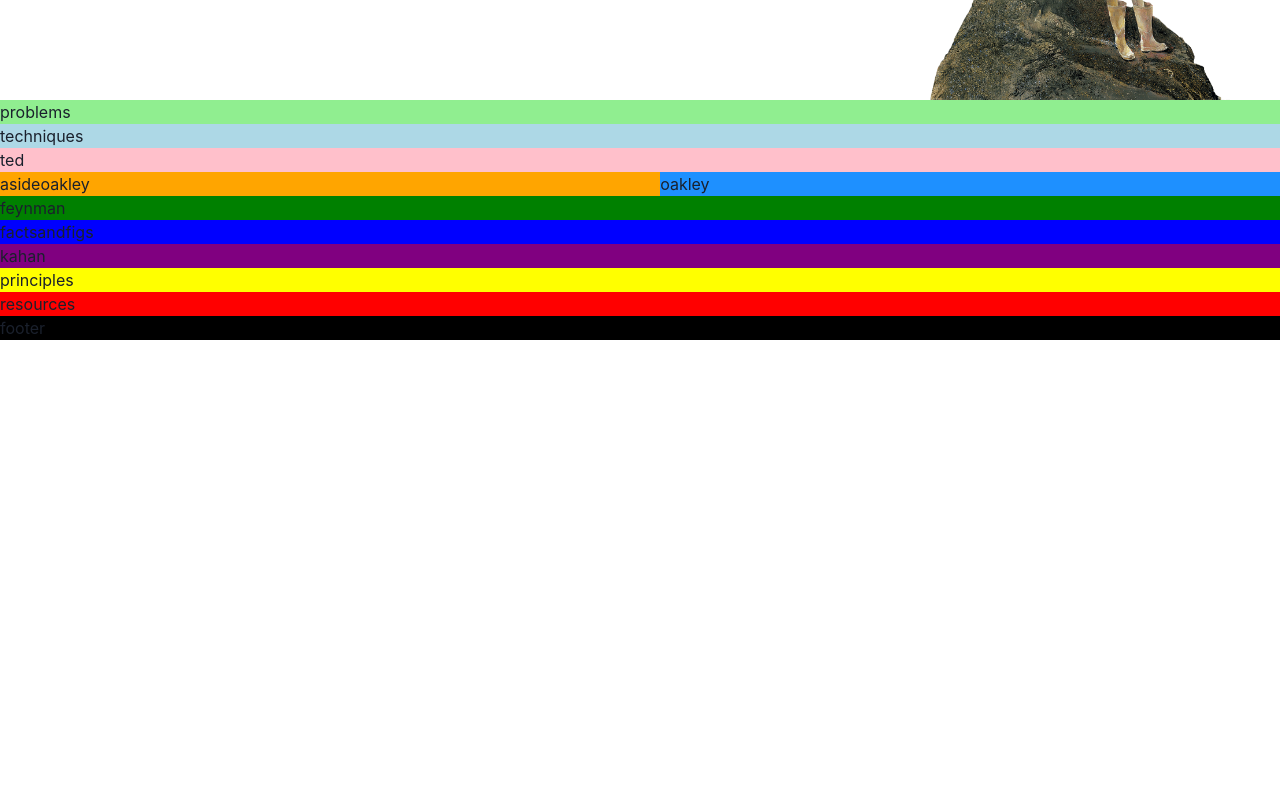
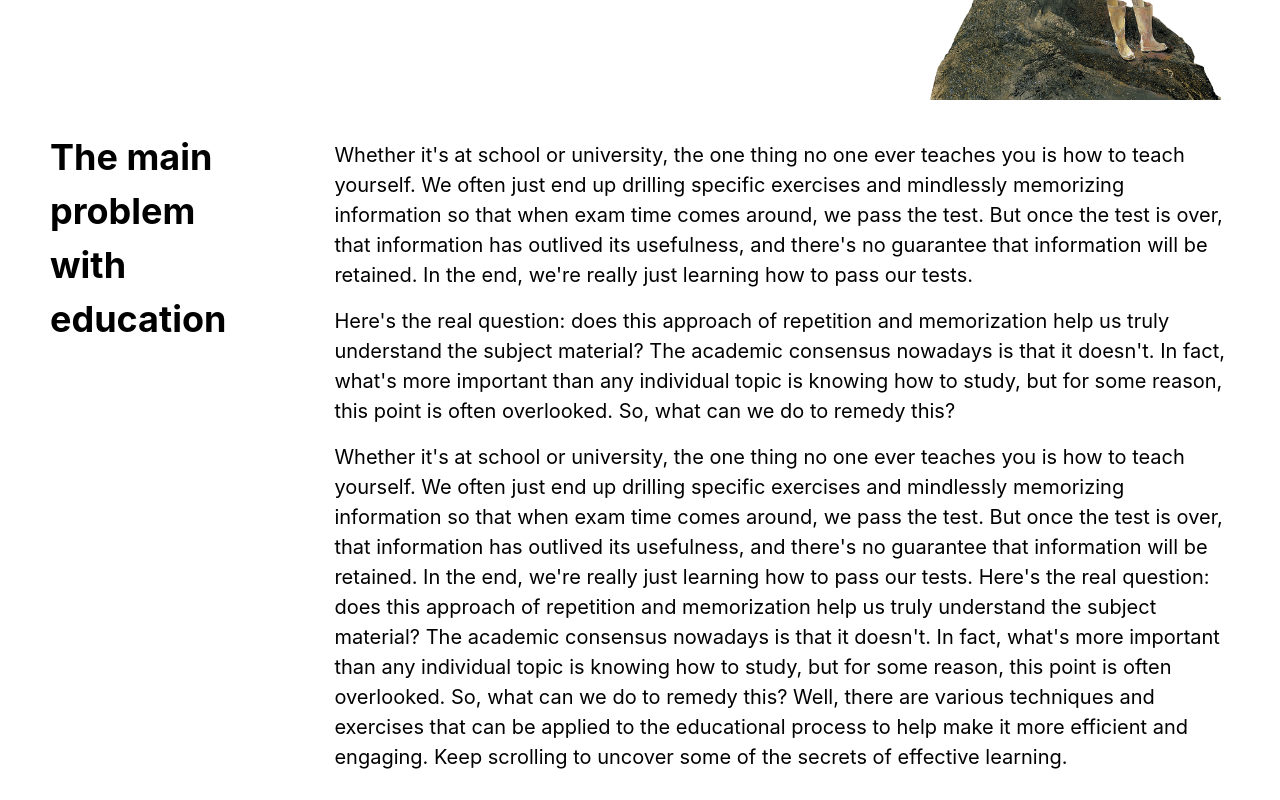
Before and after one commit to rhwette/HowToLearn, a React (Vite) app: page / in a window 1280 px wide. Shown: the part 320-1120 px from the top of the page. Before the commit the page ends 800 px from the top, so only its background shows below. Built offline with nearby package versions, Linux system fonts and the light colour scheme.

Commit message:
add Problems block

```diff
--- a/src/App.tsx
+++ b/src/App.tsx
@@ -2,6 +2,8 @@
 import { Grid, GridItem, Button } from '@chakra-ui/react';
 import Header from './components/Header';
 import Intro from './components/Intro';
+import Problems from './components/Problems';
+
 import { useState } from 'react';
 
 function App() {
@@ -41,9 +43,10 @@ function App() {
           <Intro />
         </GridItem>
 
-        <GridItem area="problems" bg="lightgreen">
-          problems
+        <GridItem area="problems" bg="white">
+          <Problems />
         </GridItem>
+
         <GridItem area="techniques" bg="lightblue">
           techniques
         </GridItem>
--- /dev/null
+++ b/src/components/Problems.tsx
@@ -0,0 +1,57 @@
+import { HStack, Text, Box, Grid } from '@chakra-ui/react';
+
+const Problems = () => {
+  return (
+    <HStack justifyContent="space-between">
+      <Box alignSelf="flex-start" pt="30px">
+        <Text px="50px" color="#000" fontSize="4xl" fontWeight="bold">
+          The main problem with education
+        </Text>
+      </Box>
+      <Box alignSelf="flex-start" pt="40px">
+        <Text px="50px" color="#000" fontSize="xl" fontWeight="normal">
+          Whether it's at school or university, the one thing no one ever
+          teaches you is how to teach yourself. We often just end up drilling
+          specific exercises and mindlessly memorizing information so that when
+          exam time comes around, we pass the test. But once the test is over,
+          that information has outlived its usefulness, and there's no guarantee
+          that information will be retained. In the end, we're really just
+          learning how to pass our tests.
+        </Text>
+        <Text px="50px" color="#000" fontSize="xl" fontWeight="normal">
+          Here's the real question: does this approach of repetition and
+          memorization help us truly understand the subject material? The
+          academic consensus nowadays is that it doesn't. In fact, what's more
+          important than any individual topic is knowing how to study, but for
+          some reason, this point is often overlooked. So, what can we do to
+          remedy this?
+        </Text>
+        <Text
+          pb="30px"
+          px="50px"
+          color="#000"
+          fontSize="xl"
+          fontWeight="normal"
+        >
+          Whether it's at school or university, the one thing no one ever
+          teaches you is how to teach yourself. We often just end up drilling
+          specific exercises and mindlessly memorizing information so that when
+          exam time comes around, we pass the test. But once the test is over,
+          that information has outlived its usefulness, and there's no guarantee
+          that information will be retained. In the end, we're really just
+          learning how to pass our tests. Here's the real question: does this
+          approach of repetition and memorization help us truly understand the
+          subject material? The academic consensus nowadays is that it doesn't.
+          In fact, what's more important than any individual topic is knowing
+          how to study, but for some reason, this point is often overlooked. So,
+          what can we do to remedy this? Well, there are various techniques and
+          exercises that can be applied to the educational process to help make
+          it more efficient and engaging. Keep scrolling to uncover some of the
+          secrets of effective learning.
+        </Text>
+      </Box>
+    </HStack>
+  );
+};
+
+export default Problems;
```
